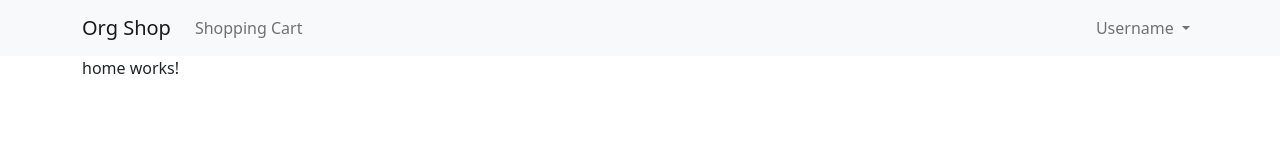
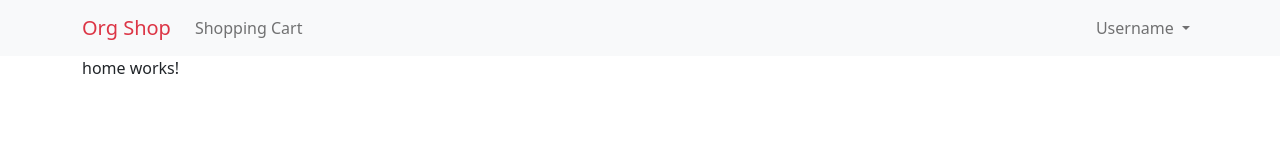
Before and after one commit to afolabiopakunle/angular-org-shop, an Angular app: page / in a window 1280 px wide. Shown: the top 160 px of the page. Built offline with nearby package versions, Linux system fonts and the light colour scheme; what @angular/fire would draw is missing.

Commit message:
bugs fixed

```diff
--- a/src/app/app-routing.module.ts
+++ b/src/app/app-routing.module.ts
@@ -5,6 +5,7 @@ import { AdminProductsComponent } from "./admin/admin-products/admin-products.co
 import { CheckOutComponent } from "./check-out/check-out.component";
 import { HomeComponent } from "./home/home.component";
 import { LoginComponent } from "./login/login.component";
+import { MyOrdersComponent } from "./my-orders/my-orders.component";
 import { OrderSuccessComponent } from "./order-success/order-success.component";
 import { ProductsComponent } from "./products/products.component";
 import { ShoppingCartComponent } from "./shopping-cart/shopping-cart.component";
@@ -15,6 +16,7 @@ const routes: Routes = [
   {path: 'shopping-cart', component: ShoppingCartComponent},
   {path: 'check-out', component: CheckOutComponent},
   {path: 'order-success', component: OrderSuccessComponent},
+  {path: 'my/orders', component: MyOrdersComponent},
   {path: 'login', component: LoginComponent},
   {path: 'admin/products', component: AdminProductsComponent},
   {path: 'admin/orders', component: AdminOrdersComponent}
--- a/src/app/navbar/navbar.component.html
+++ b/src/app/navbar/navbar.component.html
@@ -1,6 +1,6 @@
 <nav class="navbar navbar-expand-lg navbar-light bg-light">
   <div class="container">
-    <a class="navbar-brand" routerLink="/">Org Shop</a>
+    <a class="navbar-brand text-danger" routerLink="/">Org Shop</a>
     <button class="navbar-toggler" type="button" data-bs-toggle="collapse" data-bs-target="#navbarSupportedContent"
       aria-controls="navbarSupportedContent" aria-expanded="false" aria-label="Toggle navigation">
       <span class="navbar-toggler-icon"></span>
```
